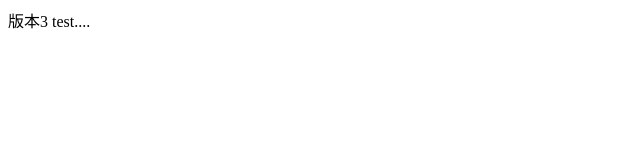
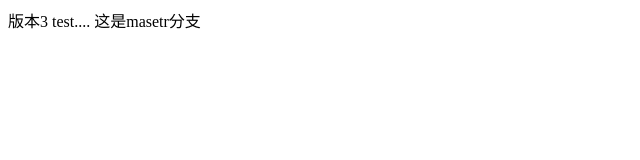
Before and after one commit to enxi/test-demo, a plain HTML site: page index.html in a window 1280 px wide. Shown: the whole page, without its empty margins (0-640 px from the left). Drawn offline with Linux system fonts and the light colour scheme.

Commit message:
master分支内容

```diff
--- a/index.html
+++ b/index.html
@@ -5,7 +5,7 @@
   </head>
 
   <body>
-    <div>版本3 test....</div>
+    <div>版本3 test.... 这是masetr分支</div>
     <script language="javascript" src="index.js"></script>
   </body>
 </html>
```
